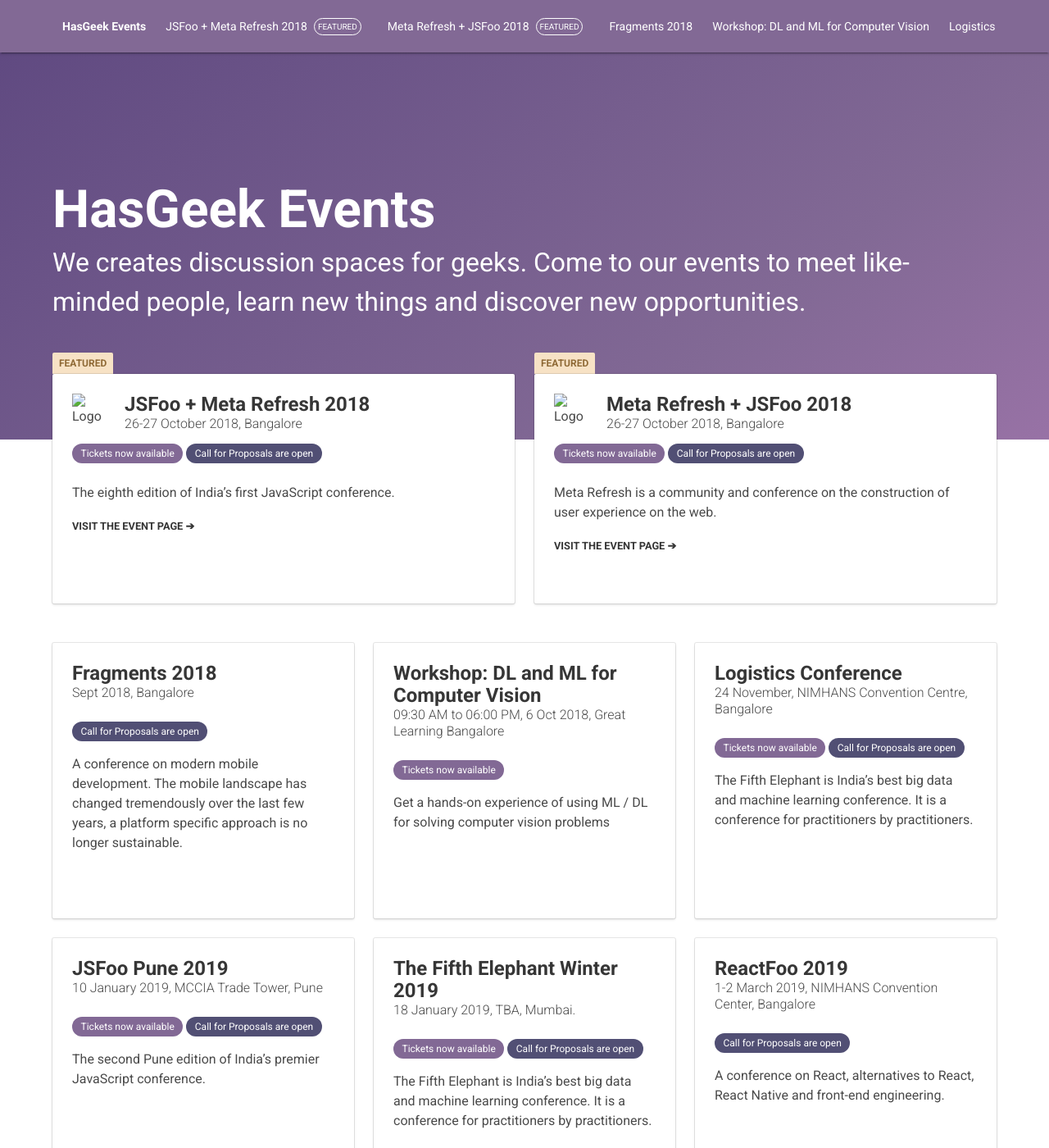
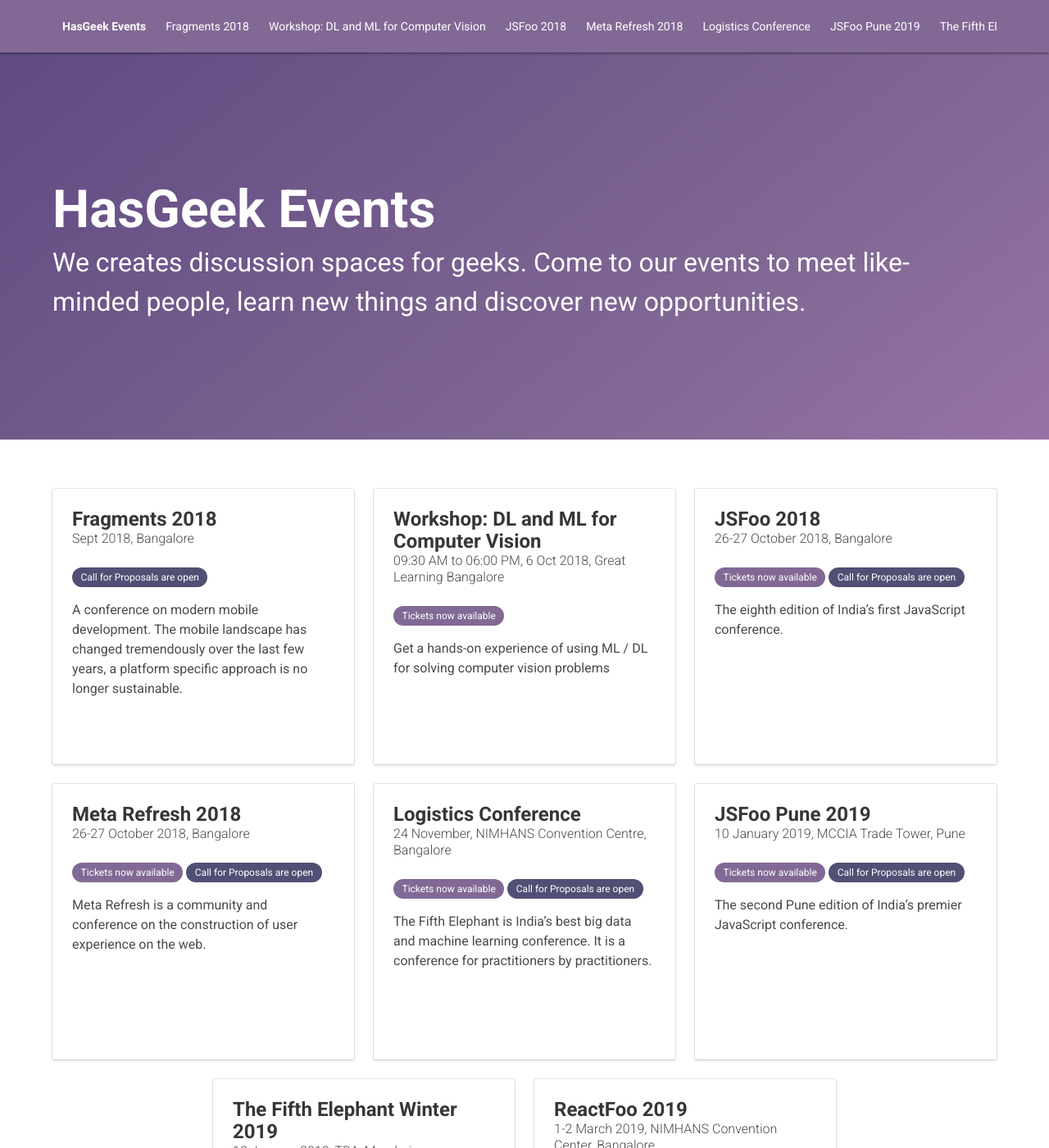
Before and after one commit to hasgeek/events, a Jekyll site: the page built from index.html, in a window 1280 px wide and 1400 px high. Shown: the whole window at 82% size. Built offline with Jekyll 4.4.1, drawn with Linux system fonts in a browser that asks for light colours.

Commit message:
Revert "Speaker update" (#971)
* Revert "Collection fix (#970)"

This reverts commit d4ef6f94309dddaa5fb6fb8cae75582da7a23dc0.

* Revert "Speaker update (#969)"

This reverts commit e347800b2dc894d6108e4aa6140fba56a559bf7e.

```diff
--- a/_jsfoo_events/2018.md
+++ b/_jsfoo_events/2018.md
@@ -1,12 +1,11 @@
 ---
 layout: event
-title: JSFoo + Meta Refresh 2018
+title: JSFoo 2018
 subtitle: "The eighth edition of India’s first JavaScript conference"
 datelocation: "26-27 October 2018, Bangalore"
 city: Bangalore
 start_time: 2018-10-26
 end_time: 2018-10-27
-featured: true
 description: "The eighth edition of India’s first JavaScript conference."
 boxoffice_item_collection: "68d5da5b-959e-4984-b6b6-bd2f3c28145c"
 logo:
--- a/_metarefresh_events/2018.md
+++ b/_metarefresh_events/2018.md
@@ -1,12 +1,11 @@
 ---
 layout: event
-title: Meta Refresh + JSFoo 2018
+title: Meta Refresh 2018
 subtitle: "On interaction design and CSS from product and business standpoints"
 datelocation: "26-27 October 2018, Bangalore"
 city: Bangalore
 start_time: 2018-10-26
 end_time: 2018-10-27
-featured: true
 description: "Meta Refresh is a community and conference on the construction of user experience on the web."
 logo:
   image_url: https://images.hasgeek.com/embed/file/4da5099eed674cc6b318ac2ccf3b969d
--- a/configs/anthillinside_config.yml
+++ b/configs/anthillinside_config.yml
@@ -49,7 +49,3 @@
     type: event
     output: true
     permalink: /:path/
-  fifthelephant_events:
-    type: event
-    output: true
-    permalink: /:path/
--- a/configs/jsfoo_config.yml
+++ b/configs/jsfoo_config.yml
@@ -1,4 +1,4 @@
-title: JSFoo + Meta Refresh
+title: JSFoo
 subtitle: "A community and conference on JavaScript"
 description: "A community and conference on JavaScript"
 baseurl: "" # the subpath of your site, e.g. /blog
@@ -45,7 +45,7 @@
 feednami_api_key: 11b960d3a621040da933072084fa65905899a9a7a62654c5a13e5ac0b65cca68
 
 collections:
-  metarefresh_events:
+  jsfoo_events:
     type: event
     output: true
     permalink: /:path/
--- a/configs/metarefresh_config.yml
+++ b/configs/metarefresh_config.yml
@@ -1,4 +1,4 @@
-title: Meta Refresh + JSFoo
+title: Meta Refresh
 subtitle: "A community and conference on the construction of user experience on the web"
 description: "A community and conference on the construction of user experience on the web."
 baseurl: "" # the subpath of your site, e.g. /blog
@@ -43,7 +43,7 @@
   error_mode: strict
 
 collections:
-  jsfoo_events:
+  metarefresh_events:
     type: event
     output: true
     permalink: /:path/
```
Also changed, not shown: Gemfile.lock.
